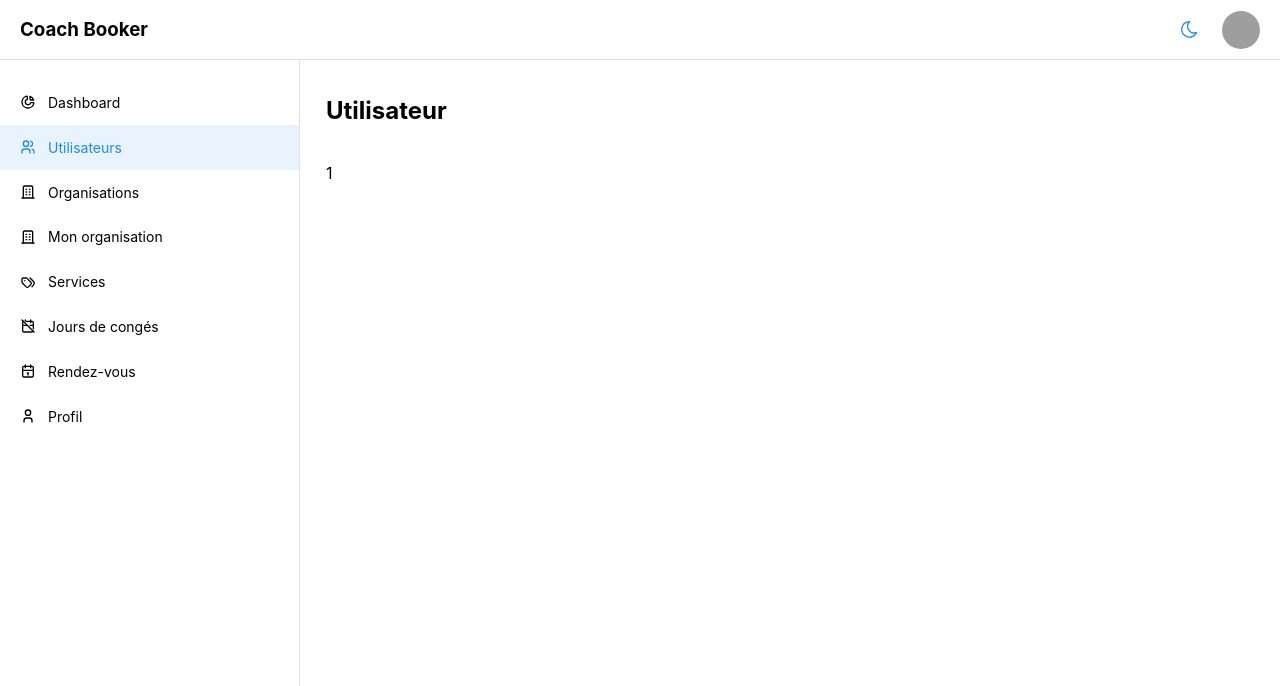
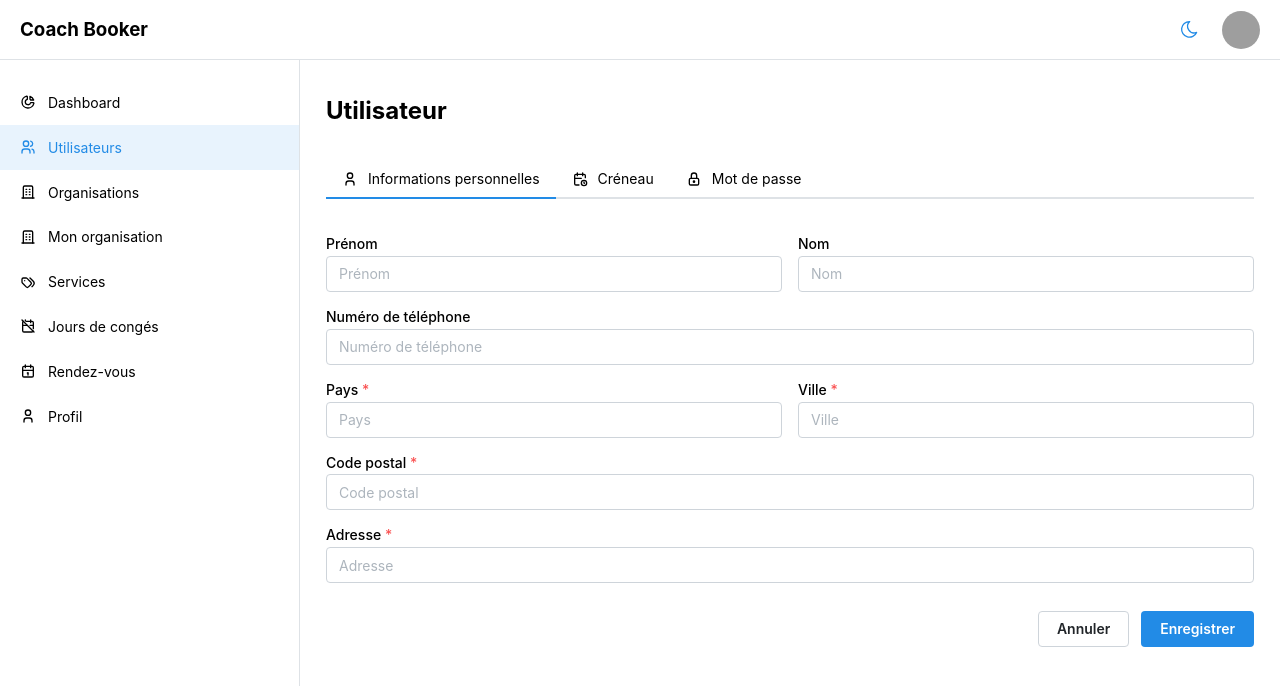
Before and after one commit to mustaphaboudouch/coach-booker, a React (Vite) app in the folder front/: page /users/1 in a window 1280 px wide. Shown: the top 686 px of the page. Built offline with nearby package versions, Linux system fonts and the light colour scheme; grey boxes are pictures that could not be loaded.

Commit message:
feat: add user focus tabs

```diff
--- a/front/src/pages/user/index.tsx
+++ b/front/src/pages/user/index.tsx
@@ -1,15 +1,42 @@
 import { createRoute } from '@tanstack/react-router';
 import { PageHeader } from '../../components/page-header';
 import { AppLayoutRoute } from '../../layouts/app-layout';
+import { Tabs } from '@mantine/core';
+import { IconCalendarClock, IconLock, IconUser } from '@tabler/icons-react';
+import { PersonalInfoTab } from './personal-info-tab';
+import { ScheduleTab } from './schedule';
+import { PasswordTab } from './password-tab';
 
 const User = () => {
-	const { userId } = UserRoute.useParams();
+	// const { userId } = UserRoute.useParams();
 
 	return (
 		<div>
 			<PageHeader title='Utilisateur' />
 
-			<p>{userId}</p>
+			<Tabs defaultValue='personal-infos'>
+				<Tabs.List>
+					<Tabs.Tab
+						value='personal-infos'
+						leftSection={<IconUser size='1rem' />}
+					>
+						Informations personnelles
+					</Tabs.Tab>
+					<Tabs.Tab
+						value='schedule'
+						leftSection={<IconCalendarClock size='1rem' />}
+					>
+						Créneau
+					</Tabs.Tab>
+					<Tabs.Tab value='password' leftSection={<IconLock size='1rem' />}>
+						Mot de passe
+					</Tabs.Tab>
+				</Tabs.List>
+
+				<PersonalInfoTab />
+				<ScheduleTab />
+				<PasswordTab />
+			</Tabs>
 		</div>
 	);
 };
--- /dev/null
+++ b/front/src/pages/user/password-tab.tsx
@@ -0,0 +1,28 @@
+import { Button, Flex, PasswordInput, Stack, Tabs } from '@mantine/core';
+
+const PasswordTab = () => {
+	return (
+		<Tabs.Panel value='password' py='xl'>
+			<Stack gap='sm'>
+				<PasswordInput
+					label='Mot de passe actuel'
+					placeholder='Mot de passe actuel'
+				/>
+				<PasswordInput
+					label='Nouveau Mot de passe'
+					placeholder='Nouveau Mot de passe'
+				/>
+				<PasswordInput
+					label='Confirmer le nouveau mot de passe'
+					placeholder='Confirmer le nouveau mot de passe'
+				/>
+				<Flex justify='flex-end' mt='md' gap='sm'>
+					<Button variant='default'>Annuler</Button>
+					<Button>Enregistrer</Button>
+				</Flex>
+			</Stack>
+		</Tabs.Panel>
+	);
+};
+
+export { PasswordTab };
--- /dev/null
+++ b/front/src/pages/user/personal-info-tab.tsx
@@ -0,0 +1,31 @@
+import { Button, Flex, Group, Stack, Tabs, TextInput } from '@mantine/core';
+
+const PersonalInfoTab = () => {
+	return (
+		<Tabs.Panel value='personal-infos' py='xl'>
+			<Stack gap='sm'>
+				<Group grow>
+					<TextInput label='Prénom' placeholder='Prénom' />
+					<TextInput label='Nom' placeholder='Nom' />
+				</Group>
+				<TextInput
+					label='Numéro de téléphone'
+					placeholder='Numéro de téléphone'
+				/>
+				<Group grow>
+					<TextInput label='Pays' placeholder='Pays' withAsterisk />
+					<TextInput label='Ville' placeholder='Ville' withAsterisk />
+				</Group>
+				<TextInput label='Code postal' placeholder='Code postal' withAsterisk />
+				<TextInput label='Adresse' placeholder='Adresse' withAsterisk />
+
+				<Flex justify='flex-end' mt='md' gap='sm'>
+					<Button variant='default'>Annuler</Button>
+					<Button>Enregistrer</Button>
+				</Flex>
+			</Stack>
+		</Tabs.Panel>
+	);
+};
+
+export { PersonalInfoTab };
--- /dev/null
+++ b/front/src/pages/user/schedule.tsx
@@ -0,0 +1,110 @@
+import {
+	Accordion,
+	ActionIcon,
+	Button,
+	Flex,
+	Stack,
+	Tabs,
+	Text,
+} from '@mantine/core';
+import { DAY_NAMES, DAY_NAMES_WORDING } from '../../constants/date';
+import { useForm } from '@mantine/form';
+import { TimeInput } from '@mantine/dates';
+import { IconCalendarX, IconPlus, IconTrash } from '@tabler/icons-react';
+
+const ScheduleTab = () => {
+	const form = useForm({
+		initialValues: {
+			[DAY_NAMES.MONDAY]: [],
+			[DAY_NAMES.TUESDAY]: [],
+			[DAY_NAMES.WEDNESDAY]: [],
+			[DAY_NAMES.THURSDAY]: [],
+			[DAY_NAMES.FRIDAY]: [],
+			[DAY_NAMES.SATURDAY]: [],
+			[DAY_NAMES.SUNDAY]: [],
+		},
+	});
+
+	const onSave = () => {
+		console.log(form.values);
+	};
+
+	return (
+		<Tabs.Panel value='schedule' py='xl'>
+			<Stack gap='sm'>
+				<Accordion variant='contained' radius='md'>
+					{Object.keys(DAY_NAMES).map((dayName) => (
+						<Accordion.Item key={dayName} value={dayName}>
+							<Accordion.Control>
+								<Text size='sm'>{DAY_NAMES_WORDING[dayName]}</Text>
+							</Accordion.Control>
+							<Accordion.Panel>
+								<Stack gap='xs'>
+									{form.values[dayName].length === 0 && (
+										<Flex gap='xs' align='center' justify='center'>
+											<IconCalendarX size='0.9rem' color='gray' />
+											<Text size='sm' c='dimmed'>
+												Aucun créneau.
+											</Text>
+										</Flex>
+									)}
+									{form.values[dayName].map((_, index) => (
+										<Flex key={index} align='flex-end' gap='md'>
+											<TimeInput
+												label='De'
+												placeholder='Start time'
+												size='xs'
+												flex={1}
+												withAsterisk
+												{...form.getInputProps(`${dayName}.${index}.startTime`)}
+											/>
+											<TimeInput
+												label='À'
+												placeholder='End time'
+												size='xs'
+												flex={1}
+												withAsterisk
+												{...form.getInputProps(`${dayName}.${index}.endTime`)}
+											/>
+											<ActionIcon
+												color='red'
+												size='md'
+												mb={1}
+												onClick={() => form.removeListItem(dayName, index)}
+											>
+												<IconTrash size='1rem' />
+											</ActionIcon>
+										</Flex>
+									))}
+								</Stack>
+
+								<Flex justify='flex-end' mt='lg'>
+									<Button
+										variant='default'
+										leftSection={<IconPlus size='1rem' />}
+										size='xs'
+										onClick={() =>
+											form.insertListItem(dayName, {
+												startTime: null,
+												endTime: null,
+											})
+										}
+									>
+										Ajouter
+									</Button>
+								</Flex>
+							</Accordion.Panel>
+						</Accordion.Item>
+					))}
+				</Accordion>
+
+				<Flex justify='flex-end' mt='md' gap='sm'>
+					<Button variant='default'>Annuler</Button>
+					<Button onClick={onSave}>Enregistrer</Button>
+				</Flex>
+			</Stack>
+		</Tabs.Panel>
+	);
+};
+
+export { ScheduleTab };
```
